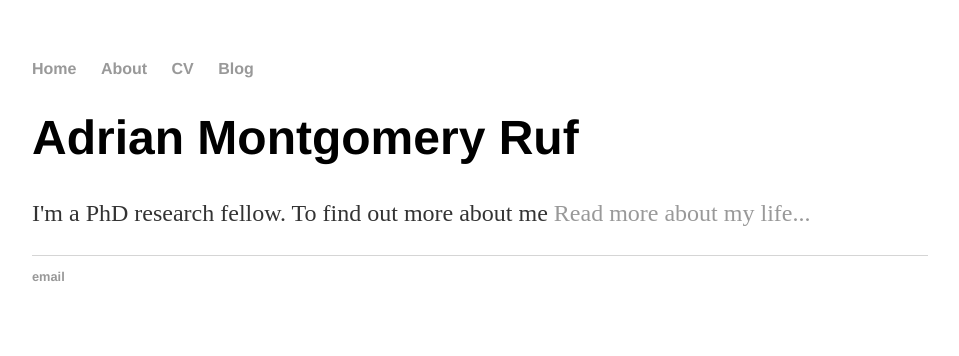
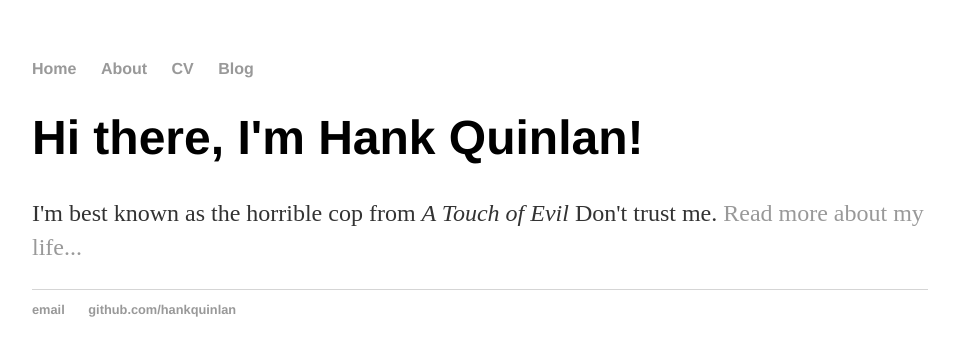
Before and after one commit to adrianmruf/adrianmruf.github.io, a Jekyll site: the page built from index.html, in a window 1280 px wide. Shown: the top 356 px of the page, without its empty margins (160-1119 px from the left). Built offline with Jekyll 4.4.1, drawn with Linux system fonts in a browser that asks for light colours.

Commit message:
Update index.html

```diff
--- a/index.html
+++ b/index.html
@@ -1,29 +1,8 @@
-<!DOCTYPE html>
-<html>
-	<head>
-		<title>Adrian Montgomery Ruf</title>
-		<!-- link to main stylesheet -->
-		<link rel="stylesheet" type="text/css" href="/css/main.css">
-	</head>
-	<body>
-		<nav>
-    		<ul>
-        		<li><a href="/">Home</a></li>
-	        	<li><a href="/about">About</a></li>
-        		<li><a href="/cv">CV</a></li>
-        		<li><a href="/blog">Blog</a></li>
-    		</ul>
-		</nav>
-		<div class="container">
-    		<div class="blurb">
-        		<h1>Adrian Montgomery Ruf</h1>
-				<p>I'm a PhD research fellow. To find out more about me <a href="/about">Read more about my life...</a></p>
-    		</div><!-- /.blurb -->
-		</div><!-- /.container -->
-		<footer>
-    		<ul>
-        		<li><a href="mailto:adrianru@math.uio.no">email</a></li>
-			</ul>
-		</footer>
-	</body>
-</html>
+---
+layout: default
+title: Hank Quinlan, Horrible Cop
+---
+<div class="blurb">
+	<h1>Hi there, I'm Hank Quinlan!</h1>
+	<p>I'm best known as the horrible cop from <em>A Touch of Evil</em> Don't trust me. <a href="/about">Read more about my life...</a></p>
+</div><!-- /.blurb -->
```
